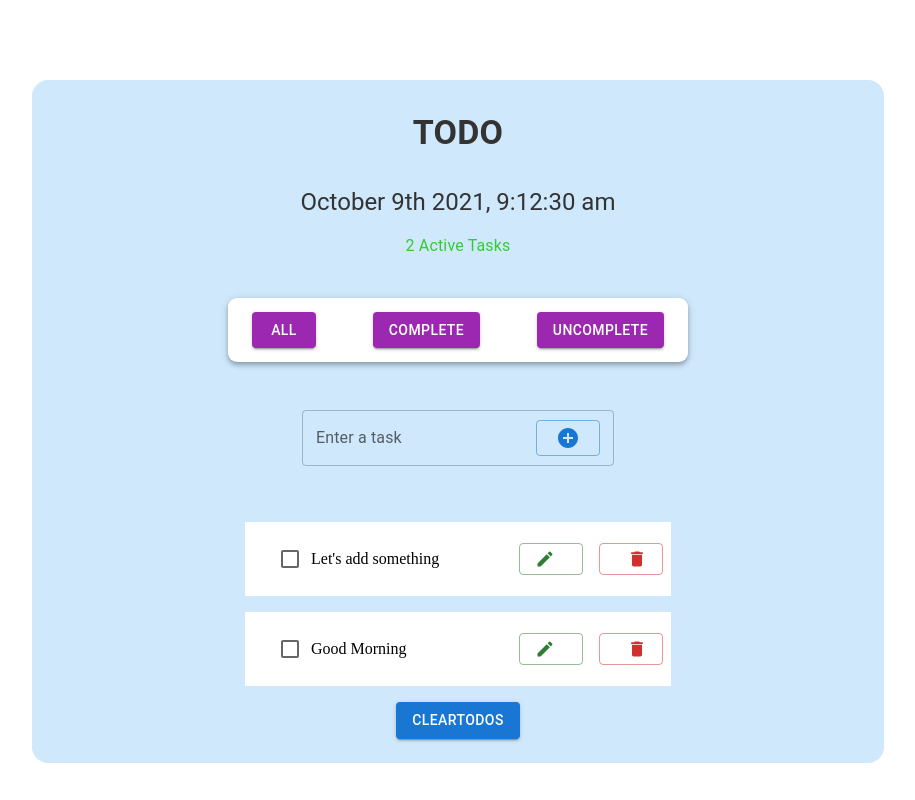
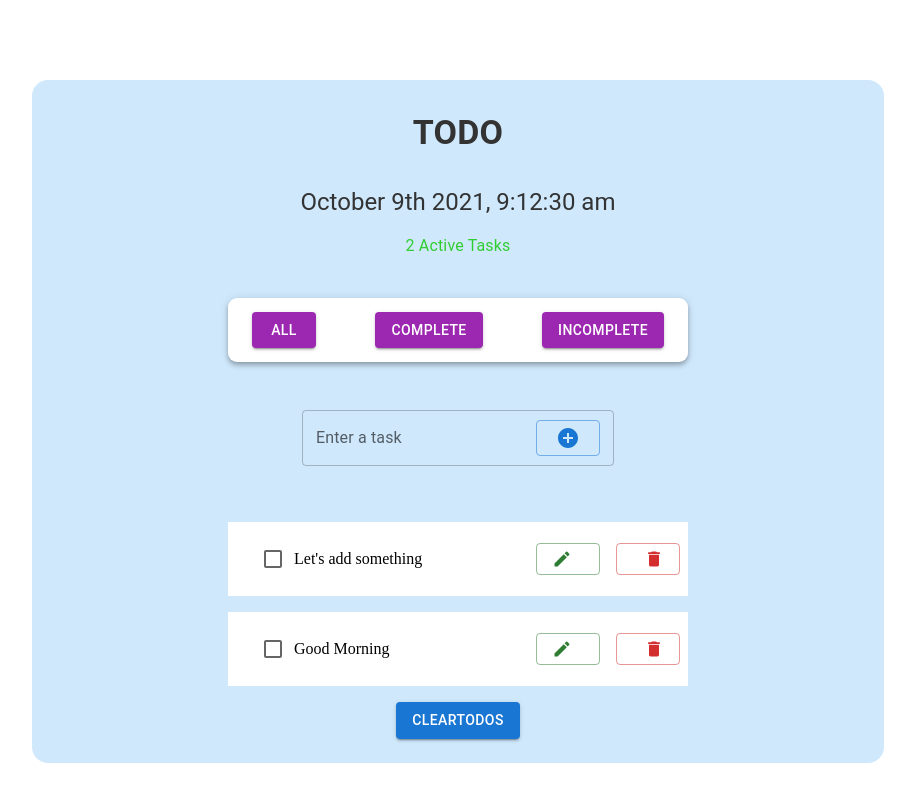
Before and after one commit to Sakib-Dev1/todo-app_sakib, a React (Create React App) app: page / in a window 1280 px wide. Shown: the whole page, without its empty margins (182-1097 px from the left). Built offline with nearby package versions, Linux system fonts and the light colour scheme.

Commit message:
react todo app

```diff
--- a/src/Header/Header.js
+++ b/src/Header/Header.js
@@ -93,7 +93,7 @@ const Header = ({ active, unCompletedTodos, completedTodos, allTodos }) => {
               onClick={handleUncomplete}
               variant="contained"
             >
-              Uncomplete
+              Incomplete
             </Button>
           </Toolbar>
         </AppBar>
--- a/src/Todos/Todos.js
+++ b/src/Todos/Todos.js
@@ -8,7 +8,7 @@ const Todos = ({ todos, check, clear, remove, edit }) => {
     <>
       <List
         sx={{
-          width: { xs: "50%", md: ' "100%"' },
+          width: { xs: "100vw", md: ' "100%"' },
           maxWidth: 460,
           borderRadius: 4,
           mx: "auto",
```
